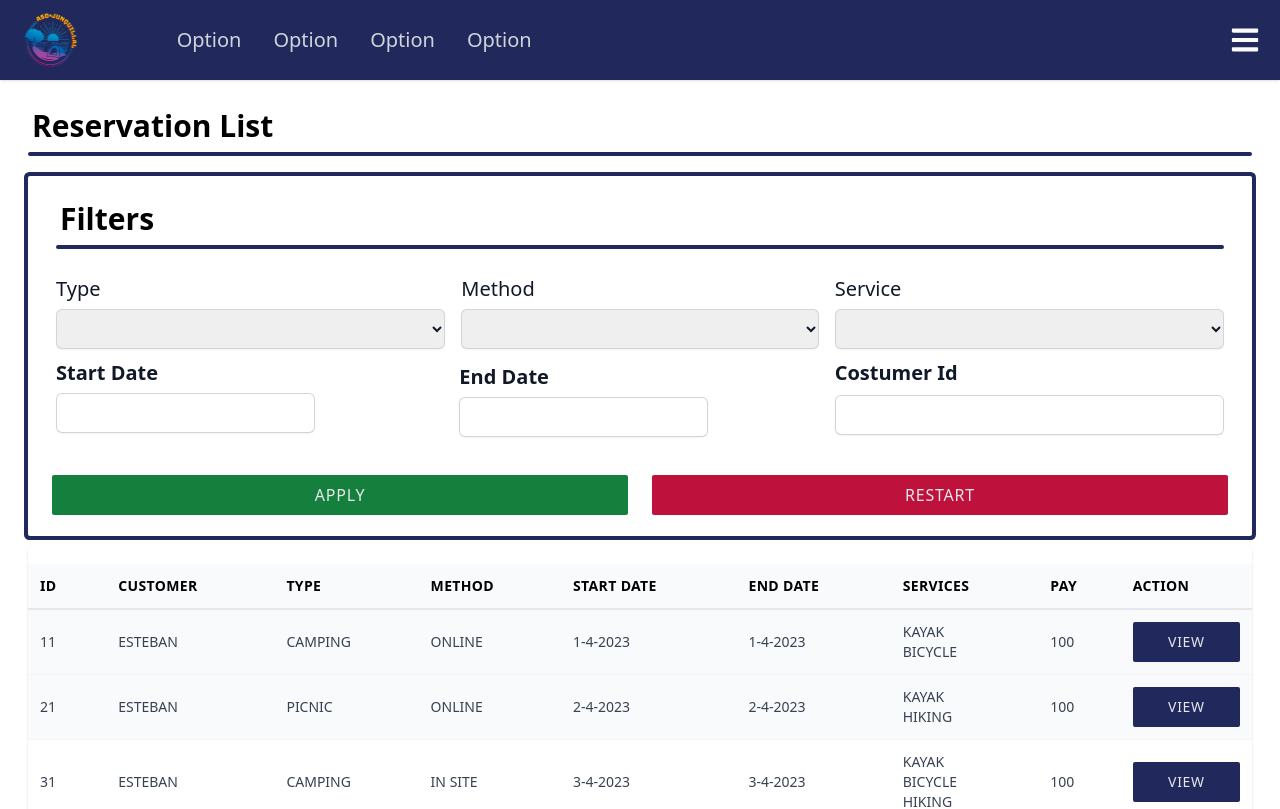
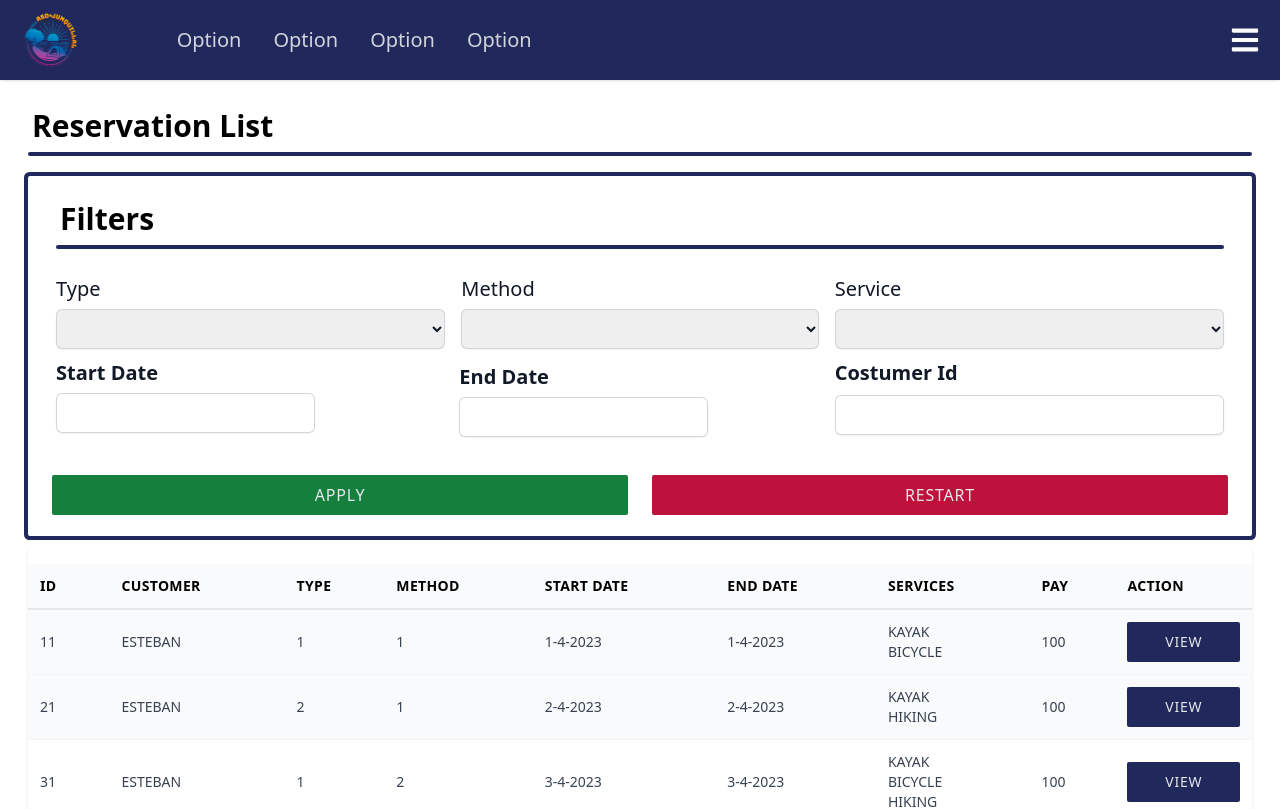
Before and after one commit to estebancb03/LosOsitos_ci0128_23a, a React (Vite) app in the folder src/Frontend/: page /operator/reservation-list in a window 1280 px wide. Shown: the top 809 px of the page. Built offline with nearby package versions, Linux system fonts and the light colour scheme.

Commit message:
Se cambia tipo de dato de type y method

```diff
--- a/src/Frontend/src/components/ReservationList/ReservationListFilter.jsx
+++ b/src/Frontend/src/components/ReservationList/ReservationListFilter.jsx
@@ -19,13 +19,17 @@ const ReservationListFilter = ({ reservationData, setReservationRecords }) => {
   const changeFiltersState = (type, value) => {
     const updatedFilters = { ...filters };
     if (type === "type") {
-      value !== ""
-        ? (updatedFilters.type = value)
-        : (updatedFilters.type = null);
+      if (value !== "") {
+        value === "Camping" ? (updatedFilters.type = 1) : (updatedFilters.type = 2);
+      } else {
+        updatedFilters.type = null;
+      }
     } else if (type === "method") {
-      value !== ""
-        ? (updatedFilters.method = value)
-        : (updatedFilters.method = null);
+      if (value !== "") {
+        value === "Online" ? (updatedFilters.method = 1) : (updatedFilters.method = 2);
+      } else {
+        updatedFilters.type = null;
+      }
     } else if (type === "service") {
       value !== ""
         ? (updatedFilters.service = value)
--- a/src/Frontend/src/data/ReservationTestData.jsx
+++ b/src/Frontend/src/data/ReservationTestData.jsx
@@ -2,8 +2,8 @@ const ReservationTestData = [
   {
     reservationId: 1,
     customerId: 11,
-    method: "Online",
-    type: "Camping",
+    method: 1,
+    type: 1,
     customer: "Esteban",
     nationality: "Costa Rica",
     reservationDate: "4-20-2023",
@@ -41,8 +41,8 @@ const ReservationTestData = [
   {
     reservationId: 2,
     customerId: 21,
-    method: "Online",
-    type: "Picnic",
+    method: 1,
+    type: 2,
     customer: "Esteban",
     nationality: "Costa Rica",
     reservationDate: "2-4-2023",
@@ -80,8 +80,8 @@ const ReservationTestData = [
   {
     reservationId: 3,
     customerId: 31,
-    method: "In site",
-    type: "Camping",
+    method: 2,
+    type: 1,
     customer: "Esteban",
     nationality: "Costa Rica",
     reservationDate: "2-4-2023",
@@ -125,8 +125,8 @@ const ReservationTestData = [
   {
     reservationId: 4,
     customerId: 41,
-    method: "In site",
-    type: "Picnic",
+    method: 2,
+    type: 2,
     customer: "Esteban",
     nationality: "Costa Rica",
     reservationDate: "2-4-2023",
@@ -158,8 +158,8 @@ const ReservationTestData = [
   {
     reservationId: 5,
     customerId: 51,
-    method: "Online",
-    type: "Camping",
+    method: 1,
+    type: 1,
     customer: "Esteban",
     nationality: "Costa Rica",
     reservationDate: "2-4-2023",
@@ -197,8 +197,8 @@ const ReservationTestData = [
   {
     reservationId: 6,
     customerId: 61,
-    method: "Online",
-    type: "Picnic",
+    method: 1,
+    type: 2,
     customer: "Esteban",
     nationality: "Costa Rica",
     reservationDate: "2-4-2023",
@@ -230,8 +230,8 @@ const ReservationTestData = [
   {
     reservationId: 7,
     customerId: 71,
-    method: "In site",
-    type: "Camping",
+    method: 2,
+    type: 1,
     customer: "Esteban",
     nationality: "Costa Rica",
     reservationDate: "2-4-2023",
@@ -269,8 +269,8 @@ const ReservationTestData = [
   {
     reservationId: 8,
     customerId: 81,
-    method: "In site",
-    type: "Picnic",
+    method: 2,
+    type: 2,
     customer: "Esteban",
     nationality: "Costa Rica",
     reservationDate: "2-4-2023",
@@ -308,8 +308,8 @@ const ReservationTestData = [
   {
     reservationId: 9,
     customerId: 91,
-    method: "Online",
-    type: "Camping",
+    method: 1,
+    type: 1,
     customer: "Esteban",
     nationality: "Costa Rica",
     reservationDate: "2-4-2023",
@@ -347,8 +347,8 @@ const ReservationTestData = [
   {
     reservationId: 10,
     customerId: 101,
-    method: "In site",
-    type: "Picnic",
+    method: 2,
+    type: 2,
     customer: "Esteban",
     nationality: "Costa Rica",
     reservationDate: "2-4-2023",
@@ -386,8 +386,8 @@ const ReservationTestData = [
   {
     reservationId: 11,
     customerId: 111,
-    method: "Online",
-    type: "Camping",
+    method: 1,
+    type: 1,
     customer: "Esteban",
     nationality: "Costa Rica",
     reservationDate: "2-4-2023",
@@ -425,8 +425,8 @@ const ReservationTestData = [
   {
     reservationId: 12,
     customerId: 121,
-    method: "In site",
-    type: "Picnic",
+    method: 2,
+    type: 2,
     customer: "Esteban",
     nationality: "Costa Rica",
     reservationDate: "20-04-2023",
```
